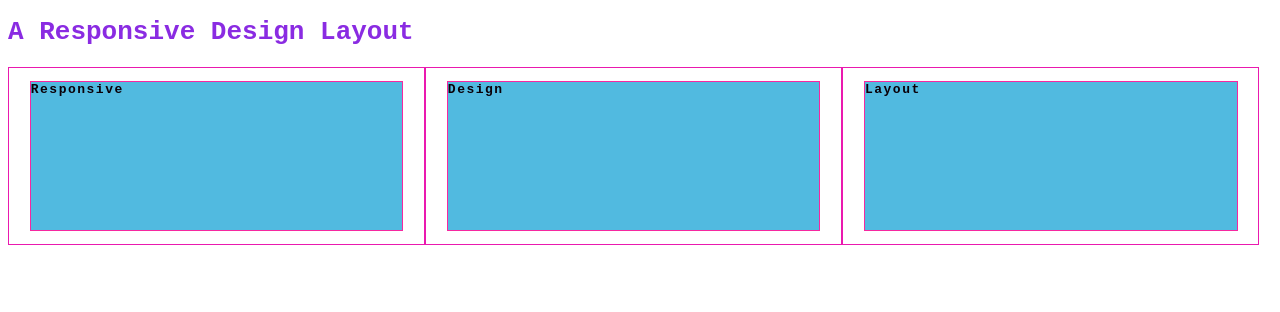
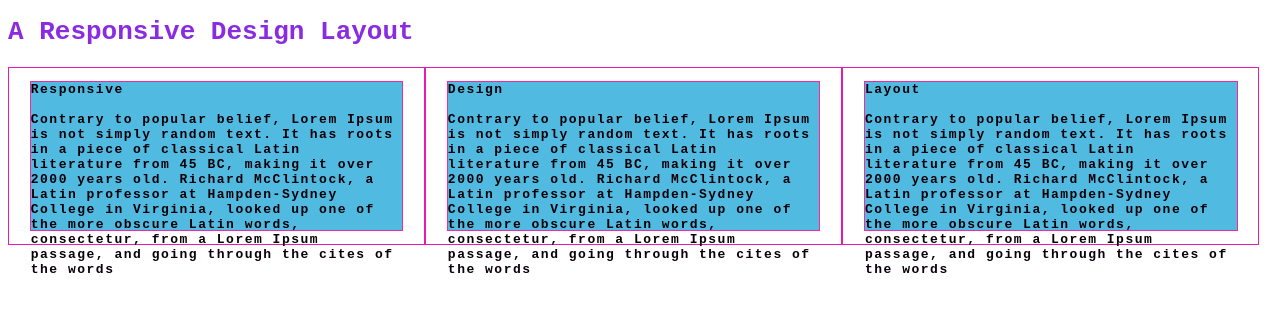
Before and after one commit to kibet16/Knowncoursera, a plain HTML site: page index.html in a window 1280 px wide. Drawn offline with Linux system fonts and the light colour scheme.

Commit message:
Update index.html

```diff
--- a/index.html
+++ b/index.html
@@ -9,9 +9,30 @@
 </head>
 <body>
   <h1> A Responsive Design Layout</h1>
-  <div class="row"></div>
-  <div class="col-lg-4 col-md-4" ><p>Responsive</p></div>
-  <div class="col-lg-4 col-md-4"><p>Design</p></div>
-  <div class="col-lg-4 col-md-4"><p>Layout</p></div>
+  <div class="row">
+  <div class="col-lg-4 col-md-4 col-sm-4" > <p>Responsive <br> <br>
+    Contrary to popular belief, Lorem Ipsum is not
+    simply random text. It has roots in a piece of
+    classical Latin literature from 45 BC, making it over
+    2000 years old. Richard McClintock, a Latin professor
+    at Hampden-Sydney College in Virginia, looked up one of
+    the more obscure Latin words, consectetur, from a Lorem
+    Ipsum passage, and going through the cites of the words
+    </p></div>
+  <div class="col-lg-4 col-md-4 col-sm-4"><p> Design<br> <br> Contrary to popular belief, Lorem Ipsum is not
+    simply random text. It has roots in a piece of
+    classical Latin literature from 45 BC, making it over
+    2000 years old. Richard McClintock, a Latin professor
+    at Hampden-Sydney College in Virginia, looked up one of
+    the more obscure Latin words, consectetur, from a Lorem
+    Ipsum passage, and going through the cites of the words</p></div>
+  <div class="col-lg-4 col-md-4 col-sm-4"><p>Layout <br><br> Contrary to popular belief, Lorem Ipsum is not
+    simply random text. It has roots in a piece of
+    classical Latin literature from 45 BC, making it over
+    2000 years old. Richard McClintock, a Latin professor
+    at Hampden-Sydney College in Virginia, looked up one of
+    the more obscure Latin words, consectetur, from a Lorem
+    Ipsum passage, and going through the cites of the words</p></div>
+  </div>
 </body>
 </html>
```
